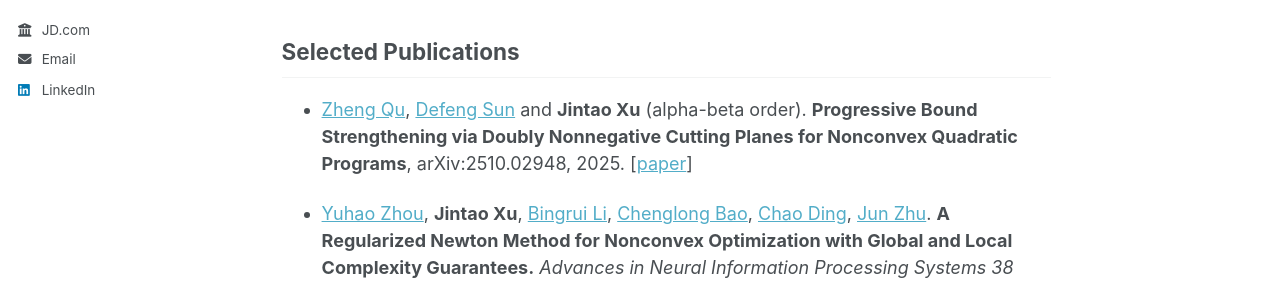
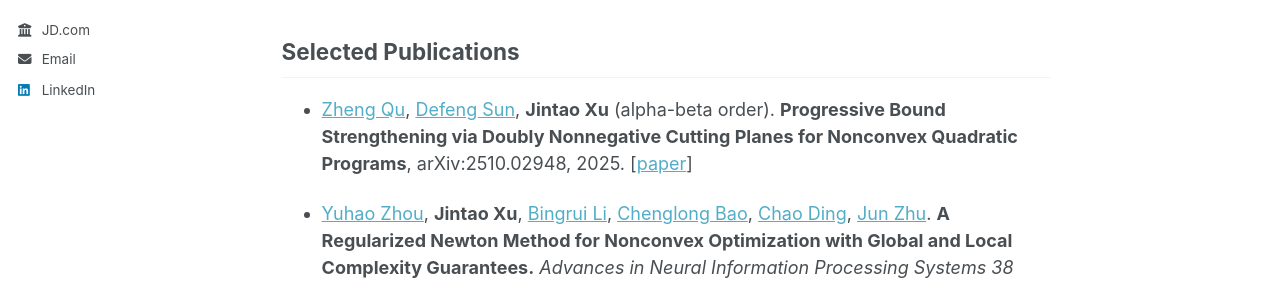
Before and after one commit to JintaoXuMath/JintaoXuMath.github.io, a Jekyll site: the page built from _pages/cv.md, in a window 1280 px wide and 900 px high, scrolled down 1545 px. Shown: the part 161-445 px from the top of the window. Built offline with Jekyll 4.4.1, drawn with Linux system fonts in a browser that asks for light colours.

Commit message:
Update publication details in cv.md

```diff
--- a/_pages/cv.md
+++ b/_pages/cv.md
@@ -50,7 +50,7 @@ Supervised by [Prof. Wenxun Xing](https://math.tsinghua.edu.cn/mathen/info/1312/
 
 ## Selected Publications
 
-- [Zheng Qu](https://zhengqu-x.github.io/), [Defeng Sun](https://www.polyu.edu.hk/ama/profile/dfsun/) and **Jintao Xu** (alpha-beta order). **Progressive Bound Strengthening via Doubly Nonnegative Cutting Planes for Nonconvex Quadratic Programs**, arXiv:2510.02948, 2025. [[paper](https://arxiv.org/abs/2510.02948)]
+- [Zheng Qu](https://zhengqu-x.github.io/), [Defeng Sun](https://www.polyu.edu.hk/ama/profile/dfsun/), **Jintao Xu** (alpha-beta order). **Progressive Bound Strengthening via Doubly Nonnegative Cutting Planes for Nonconvex Quadratic Programs**, arXiv:2510.02948, 2025. [[paper](https://arxiv.org/abs/2510.02948)]
 
 - [Yuhao Zhou](https://yuhaoz.com/), **Jintao Xu**, [Bingrui Li](https://bingrui-li.github.io/), [Chenglong Bao](https://matbc.github.io/), [Chao Ding](https://www.dingchao.info/), [Jun Zhu](https://ml.cs.tsinghua.edu.cn/~jun/index.shtml). **A Regularized Newton Method for Nonconvex Optimization with Global and Local Complexity Guarantees.** *Advances in Neural Information Processing Systems 38 (NeurIPS 2025)*. [[paper](https://proceedings.neurips.cc/paper_files/paper/2025/hash/6a39cf3b666f8bdb2223f253981f3869-Abstract-Conference.html)]
 
```
